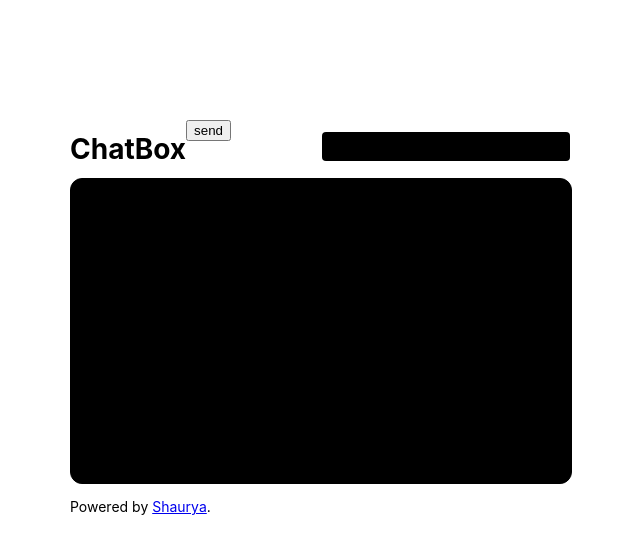
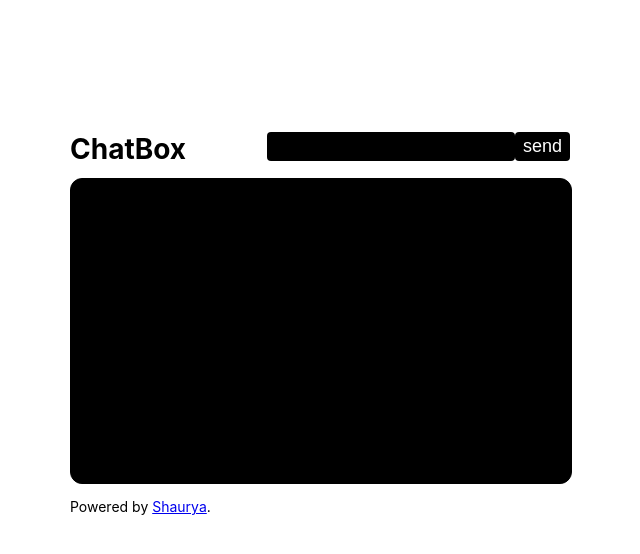
Before and after one commit to rapidshaurya/actix-websocket, a plain HTML site: page static/index.html in a window 1280 px wide. Shown: the whole page, without its empty margins (320-960 px from the left). Drawn offline with Linux system fonts and the light colour scheme.

Commit message:
updating index.html

```diff
--- a/static/index.html
+++ b/static/index.html
@@ -41,7 +41,7 @@
             margin: 12px 0;
         }
 
-        #start,
+        #send,
         #sendMessage {
             float: right;
             margin: 12px 0;
```
